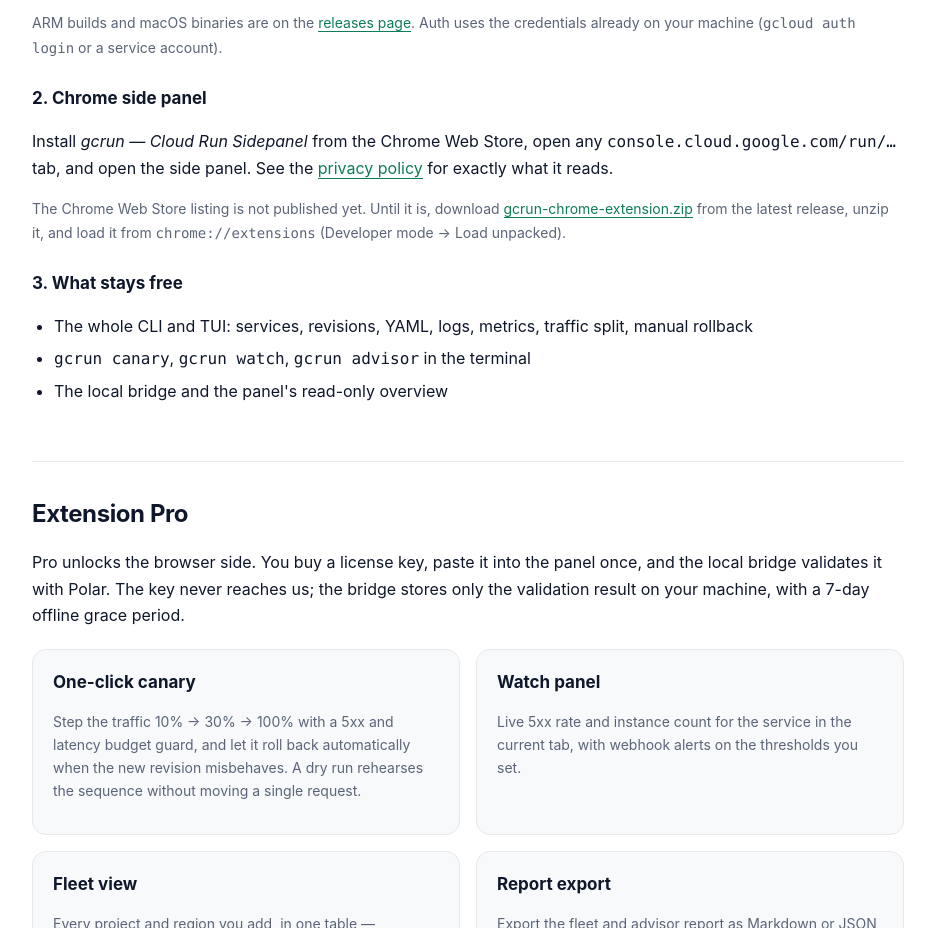
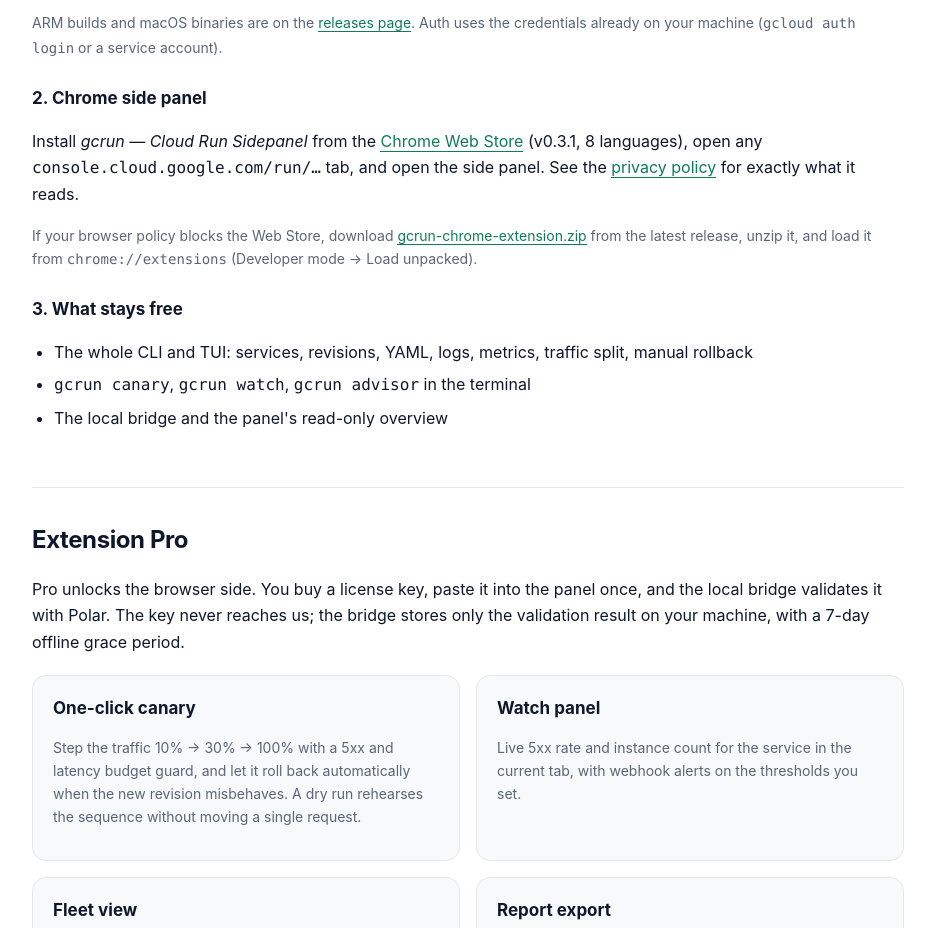
Before and after one commit to zitrocy/gcrun-releases, a plain HTML site: page index.html in a window 1280 px wide. Shown: the part 882-1810 px from the top of the page, without its empty margins (172-1107 px from the left). Drawn offline with Linux system fonts and the light colour scheme.

Commit message:
docs: link the live Chrome Web Store listing

```diff
--- a/index.html
+++ b/index.html
@@ -86,10 +86,11 @@ gcrun serve            # local bridge the Chrome side panel talks to (127.0.0.1:
       Auth uses the credentials already on your machine (<code>gcloud auth login</code> or a service account).</p>
 
     <h3>2. Chrome side panel</h3>
-    <p>Install <em>gcrun — Cloud Run Sidepanel</em> from the Chrome Web Store, open any
+    <p>Install <em>gcrun — Cloud Run Sidepanel</em> from the
+      <a href="https://chromewebstore.google.com/detail/mobcbebnjeigolmbdalkbbipdibpilpo">Chrome Web Store</a> (v0.3.1, 8 languages), open any
       <code>console.cloud.google.com/run/…</code> tab, and open the side panel. See the
       <a href="privacy.html">privacy policy</a> for exactly what it reads.</p>
-    <p class="small">The Chrome Web Store listing is not published yet. Until it is, download
+    <p class="small">If your browser policy blocks the Web Store, download
       <a href="https://github.com/zitrocy/gcrun-releases/releases/latest/download/gcrun-chrome-extension.zip">gcrun-chrome-extension.zip</a>
       from the latest release, unzip it, and load it from <code>chrome://extensions</code>
       (Developer mode &rarr; Load unpacked).</p>
```
Also changed, not shown: 1 other file.
